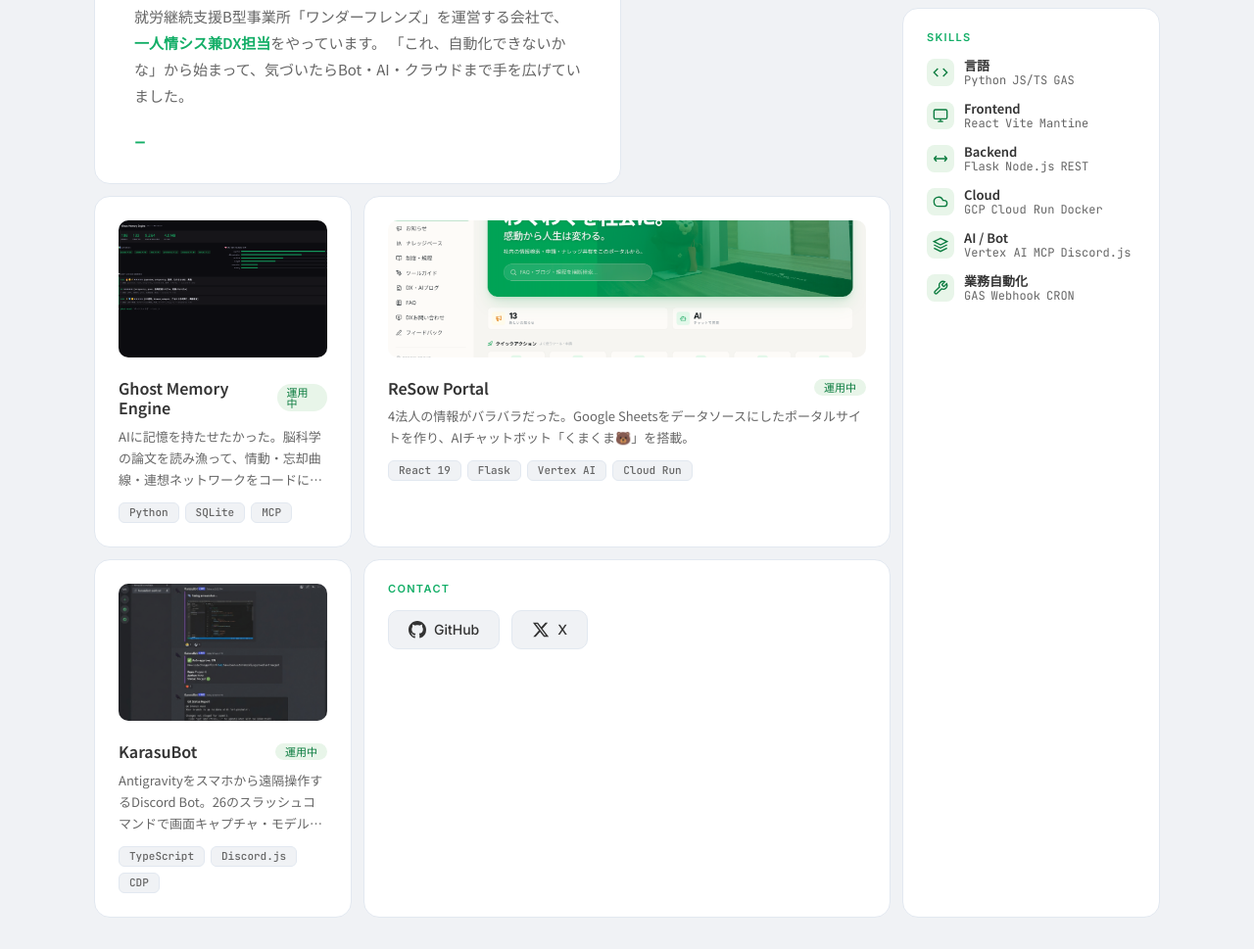
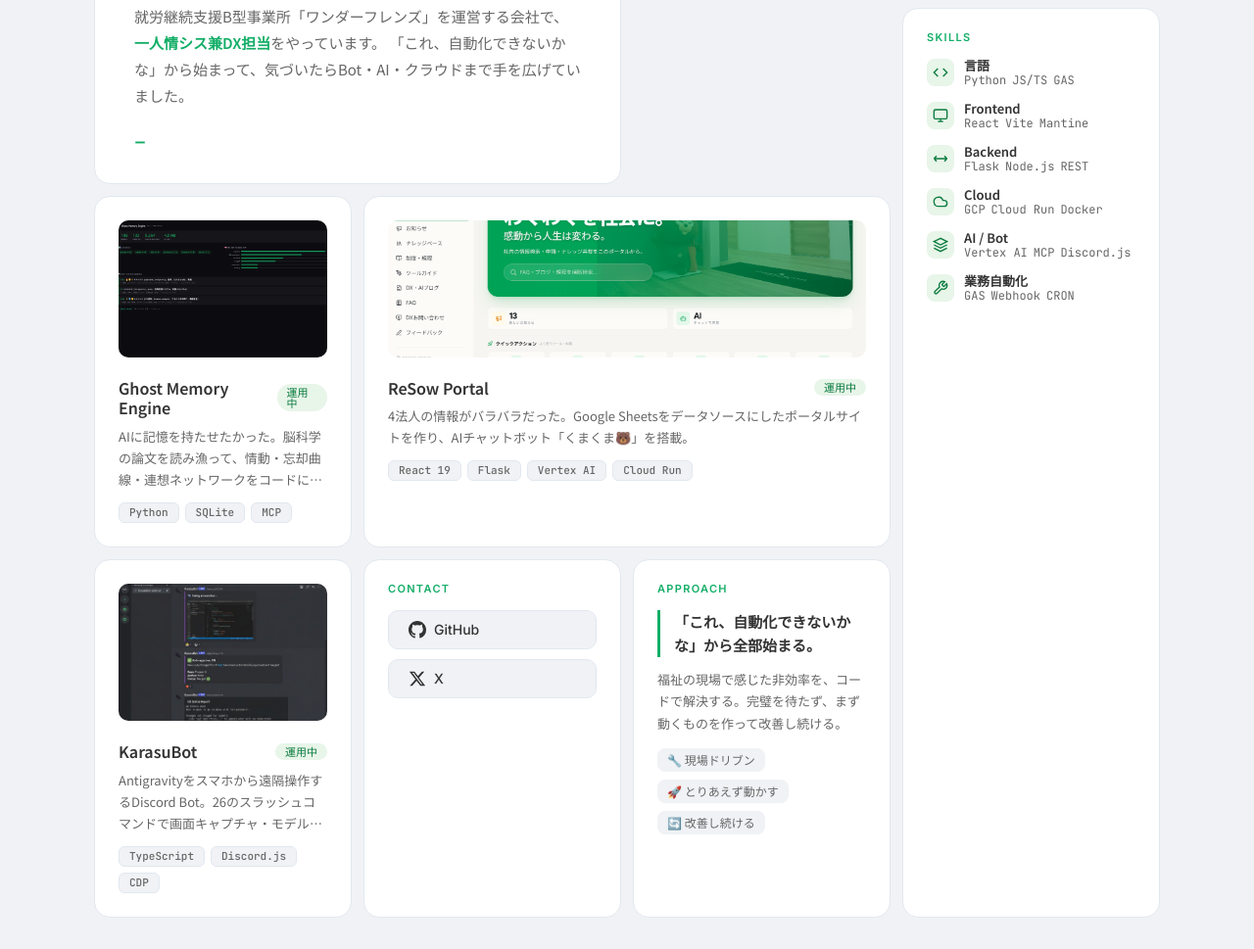
Before and after one commit to okadak-maker/portfolio, a plain HTML site: page index.html in a window 1280 px wide. Shown: the part 211-1180 px from the top of the page at 98% size. Drawn offline with Linux system fonts and the light colour scheme.

Commit message:
feat: Add Approach tile to fill bottom-right gap
- New philosophy/approach tile with quote and tags
- Contact tile narrowed to single column
- Bottom row now: KarasuBot | Contact | Approach | Skills

```diff
--- a/index.html
+++ b/index.html
@@ -176,6 +176,20 @@
       </div>
     </section>
 
+    <!-- PHILOSOPHY -->
+    <section class="tile tile-philosophy" id="tile-philosophy">
+      <div class="tile-eyebrow">APPROACH</div>
+      <blockquote class="philosophy-quote">
+        「これ、自動化できないかな」から全部始まる。
+      </blockquote>
+      <p class="philosophy-body">福祉の現場で感じた非効率を、コードで解決する。完璧を待たず、まず動くものを作って改善し続ける。</p>
+      <div class="philosophy-tags">
+        <span>🔧 現場ドリブン</span>
+        <span>🚀 とりあえず動かす</span>
+        <span>🔄 改善し続ける</span>
+      </div>
+    </section>
+
   </main>
 
   <!-- Modals -->
--- a/styles.css
+++ b/styles.css
@@ -320,7 +320,11 @@ body {
   grid-row: 4;
 }
 .tile-contact {
-  grid-column: 2 / 4;
+  grid-column: 2;
+  grid-row: 4;
+}
+.tile-philosophy {
+  grid-column: 3;
   grid-row: 4;
 }
 
@@ -376,7 +380,8 @@ body {
 /* contact grid position set above in project section */
 .contact-links {
   display: flex;
-  gap: 12px;
+  flex-direction: column;
+  gap: 10px;
 }
 .contact-link {
   display: flex;
@@ -397,6 +402,34 @@ body {
   transform: translateY(-1px);
 }
 
+/* ═══════════════════════════════════════════
+   TILE: Philosophy
+   ═══════════════════════════════════════════ */
+.philosophy-quote {
+  margin: 0;
+  padding: 0 0 0 14px;
+  border-left: 3px solid var(--color-primary);
+  font: 600 15px/1.6 var(--font-ja);
+  color: var(--color-text);
+}
+.philosophy-body {
+  font: 400 13px/1.7 var(--font-ja);
+  color: var(--color-text-muted);
+  margin: 12px 0 0;
+}
+.philosophy-tags {
+  display: flex;
+  flex-wrap: wrap;
+  gap: 8px;
+  margin-top: 14px;
+}
+.philosophy-tags span {
+  font: 400 12px/1 var(--font-ja);
+  color: var(--color-text-muted);
+  padding: 6px 10px;
+  border-radius: 8px;
+  background: var(--color-bg);
+}
 /* ═══════════════════════════════════════════
    MODALS
    ═══════════════════════════════════════════ */
@@ -512,7 +545,8 @@ body {
   .tile-portal { grid-column: 2; grid-row: auto; }
   .tile-skills { grid-column: 1 / 3; grid-row: auto; }
   .tile-karasu { grid-column: 1; grid-row: auto; }
-  .tile-contact { grid-column: 1 / 3; grid-row: auto; }
+  .tile-contact { grid-column: 2; grid-row: auto; }
+  .tile-philosophy { grid-column: 1 / 3; grid-row: auto; }
 
   .skills-grid {
     display: grid;
```
